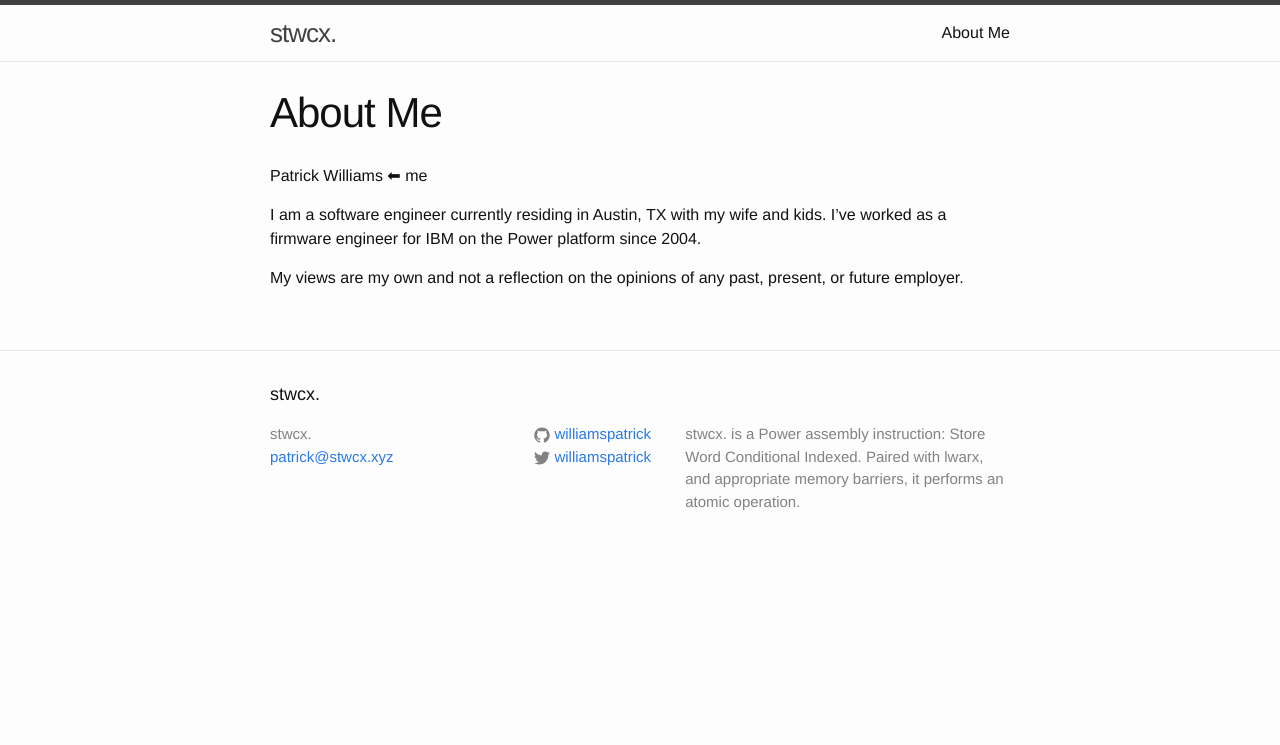
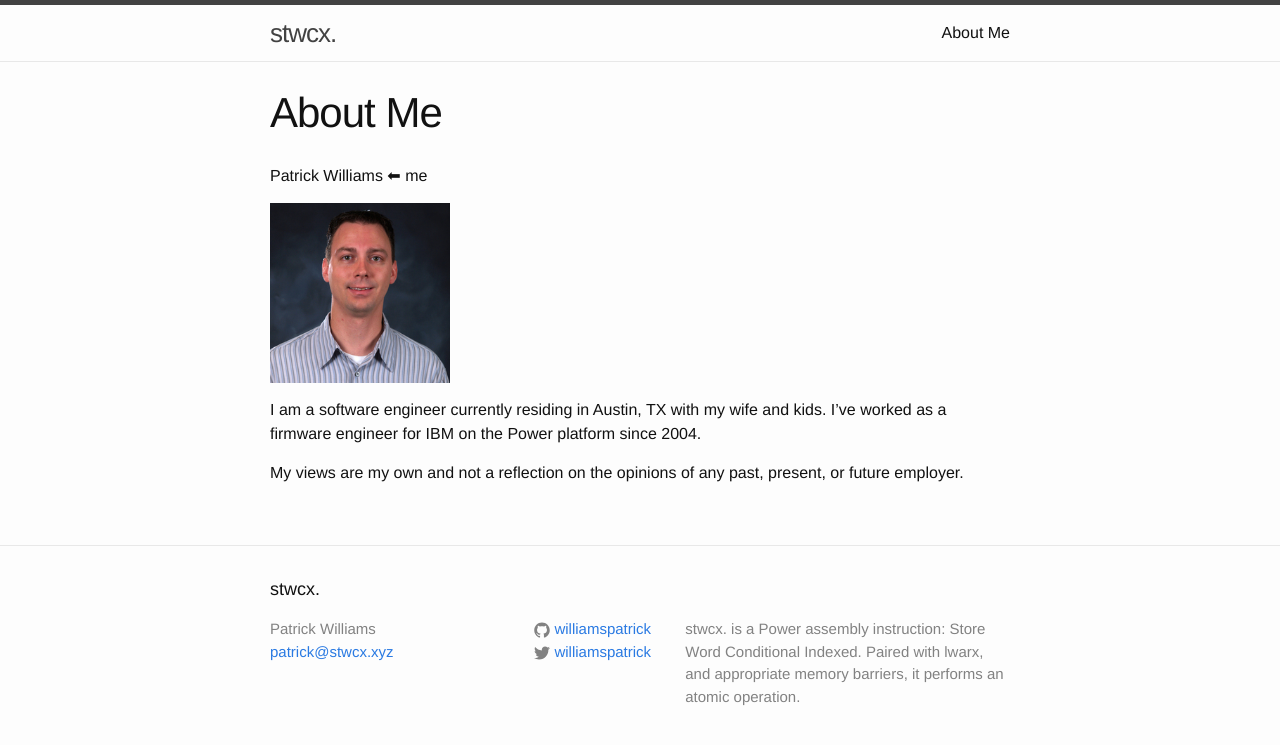
Before and after one commit to williamspatrick/williamspatrick.github.io, a Jekyll site: the page built from about.md, in a window 1280 px wide. Shown: the top 745 px of the page. Built offline with Jekyll 4.4.1, drawn with Linux system fonts in a browser that asks for light colours.

Commit message:
Add my picture.

```diff
--- a/_config.yml
+++ b/_config.yml
@@ -1,6 +1,7 @@
 # Site settings
 title: stwcx.
 tagline: Do you have a reservation?
+owner: Patrick Williams
 email: patrick@stwcx.xyz
 description: > # this means to ignore newlines until "baseurl:"
     stwcx. is a Power assembly instruction: Store Word Conditional
--- a/_includes/footer.html
+++ b/_includes/footer.html
@@ -7,7 +7,7 @@
     <div class="footer-col-wrapper">
       <div class="footer-col  footer-col-1">
         <ul class="contact-list">
-          <li>{{ site.title }}</li>
+          <li>{{ site.owner }}</li>
           <li><a href="mailto:{{ site.email }}">{{ site.email }}</a></li>
         </ul>
       </div>
--- a/about.md
+++ b/about.md
@@ -2,9 +2,11 @@
 layout: page
 title: About Me
 permalink: /about/
+image: /img/me.jpg
 ---
+Patrick Williams &#11013; me
 
-Patrick Williams &#11013; me
+<img src="{{ page.image }}" width="180px" />
 
 I am a software engineer currently residing in Austin, TX with my wife and kids.  I've worked as a firmware engineer for IBM on the Power platform since 2004.
 
```
Also changed, not shown: img/me.jpg (added).
